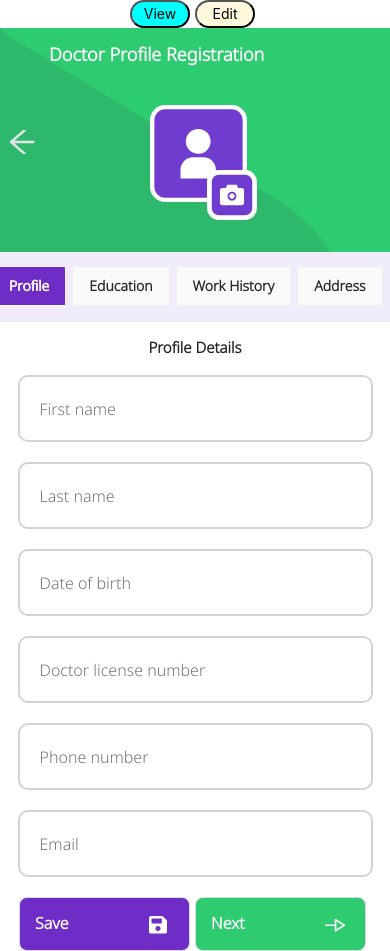
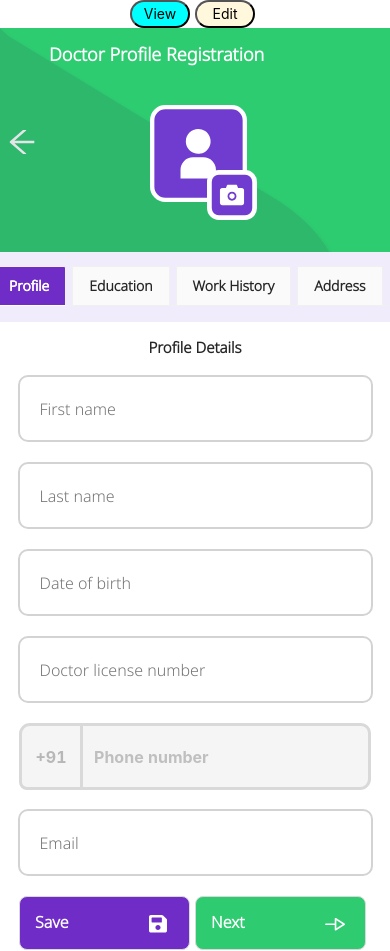
Before and after one commit to arockiyastephenl/doctor_app, a React (Create React App) app: page /tabForm in a window 390 px wide. Built offline with nearby package versions, Linux system fonts and the light colour scheme.

Commit message:
doc-mobile-edit

```diff
--- a/src/App.css
+++ b/src/App.css
@@ -101,6 +101,34 @@ button:focus{
     border-color: lightgray;
     border-style: solid;
     background-color: white;
+}
+.phone-number-text-input-field {
+    width: 4rem;
+    font-size: 16px;
+    height: 4rem;
+    border-color: lightgray;
+    font-weight: bold;
+    color: grey;
+    border-style: solid;
+    border-width: 3px;
+    height: 67px;
+}
+.ant-input-group .ant-input {
+  float: left;
+  width: 16%;
+  margin-bottom: 0;
+  text-align: inherit;
+}
+.ant-input-group.ant-input-group-compact > *:first-child, .ant-input-group.ant-input-group-compact > .ant-select:first-child > .ant-select-selector, .ant-input-group.ant-input-group-compact > .ant-select-auto-complete:first-child .ant-input, .ant-input-group.ant-input-group-compact > .ant-cascader-picker:first-child .ant-input {
+  border-top-left-radius: 11px;
+  border-bottom-left-radius: 8px;
+}
+.ant-input-group.ant-input-group-compact > *:last-child, .ant-input-group.ant-input-group-compact > .ant-select:last-child > .ant-select-selector, .ant-input-group.ant-input-group-compact > .ant-cascader-picker:last-child .ant-input, .ant-input-group.ant-input-group-compact > .ant-cascader-picker-focused:last-child .ant-input {
+  border-right-width: 3px;
+  border-top-right-radius: 10px;
+  border-bottom-right-radius: 11px;
+  margin-bottom: 19px;
+  text-align: left;
 }
 .btn {
 
@@ -278,7 +306,38 @@ ant-tabs-tab {
   padding-top: 12px;
 
 }
-
+.ant-select-single:not(.ant-select-customize-input) .ant-select-selector {
+  width: 100%;
+  height: 38px;
+  padding: 0 11px;
+  margin-bottom: 46px;
+}
+.ant-select:not(.ant-select-customize-input) .ant-select-selector {
+  position: relative;
+  background-color: #fff;
+  border: 2px solid lightgray;
+  border-radius: 5px;
+  transition: all 0.3s cubic-bezier(0.645, 0.045, 0.355, 1);
+}
+.location-card {
+  width: 6rem;
+    height: 6rem;
+    background-color: rgb(112, 44, 199);
+    border-radius: 10px;
+    display: flex;
+    flex-direction: column;
+    justify-content: center;
+    align-items: center;
+}
+.list-clinic-name {
+  margin: 0px;
+}
+.list-clinic-address {
+  margin: 0px;
+}
+.list-clinic-country {
+  margin: 0px;
+}
 
 @import url("https://fonts.googleapis.com/css2?family=Oxygen&display=swap");
 @import url("https://fonts.googleapis.com/css2?family=Noto+Sans:ital,wght@0,700;1,700&family=Oxygen:wght@300;400&display=swap");
--- a/src/components/ListOfClinics.jsx
+++ b/src/components/ListOfClinics.jsx
@@ -6,6 +6,7 @@ import Backdrop from "../assets/icon/Backdrop.svg";
 
 import IconAddRound from "../assets/logo/IconAddRound.png";
 import { useNavigate } from "react-router-dom";
+import LocationIcon from "../assets/icon/LocationIcon.svg";
 
 function ListOfClinics() {
     const history = useNavigate();
@@ -24,6 +25,17 @@ function ListOfClinics() {
            <div style={{width:"392px",height:"42px",backgroundColor:"white",padding:"9px",boxShadow:"0px 5px white"}}>
             <p style={{color:"#702cc7",fontSize:'21px',marginTop:"-4px",fontWeight:"bold"}}>Add new clinic  <img alt="" src={ IconAddRound} onClick={() => history("/addClinic")} style={{marginLeft:"196px"}}/> </p>
             </div>
+           <div style={{display:"flex",marginTop:'22px'}}>
+            <div className='location-card'>
+               <img alt='' src={LocationIcon}/>
+            </div>
+            <div style={{display:"flex",flexDirection:"column",marginLeft:"25px"}}>
+            <h1 className='list-clinic-name'>XYZ Hospital</h1>
+            <p  className='list-clinic-address'>HSR layout, hyderabad</p>
+            <p  className='list-clinic-country'>India</p>
+
+            </div>
+            </div>
            </div>
              </div>
 
--- a/src/components/TabForm.jsx
+++ b/src/components/TabForm.jsx
@@ -10,7 +10,7 @@ import React, {useState} from 'react';
 // import AddressTab from './AddressTab';
 import Header from './Header';
 
-import {Button,  Tabs, Divider,Row } from 'antd';
+import {Button,  Tabs, Divider,Row,Input } from 'antd';
 import IconSave from "../assets/icon/IconSave.svg";
 import IconNextArrow from "../assets/icon/IconNextArrow.svg";
 import IconAddRound from "../assets/logo/IconAddRound.png";
@@ -28,7 +28,7 @@ function TabForm() {
 
  const [type, setType] = useState('text');
 
- const [code, setCode] = useState("text");
+
 
   const [currentTab, setCurrentTab] = useState("Profile");
   function callback(key) {
@@ -127,12 +127,27 @@ function TabForm() {
             <input disabled={isView}  className='form-input-field' placeholder='Last name' type="text" />
             <input disabled={isView}  className='form-input-field' type={type} placeholder='Date of birth'
             onFocus={() => setType('date')}
-            onBlur={() => setType('text')}   />
+             onBlur={() => setType('text')}   />
             <input disabled={isView}  className='form-input-field' placeholder='Doctor license number' type="number"  />
-            <input disabled={isView}  className='form-input-field' placeholder='Phone number'
-            type={code}
-            onFocus={() => setCode("number")}
-            onBlur={() => setCode('text')}    />
+            {/* <input disabled={isView}  className='form-input-field' placeholder='Phone number' type="number" /> */}
+            <Input.Group compact >
+              <Input disabled = "disabled"
+                 className='phone-number-text-input-field'
+                  // style={{
+                  //   width: '50px',
+                  //   fontSize:"12px"
+                  // }}
+                  defaultValue="+91"
+                />
+                <Input disabled={isView} type="number" placeholder='Phone number'
+                  className='phone-number-text-input-field'
+                  style={{
+                    width: '75%',
+                    height:"67px"
+                  }}
+                  Value="2"
+                />
+             </Input.Group>
             <input disabled={isView}  className='form-input-field' placeholder='Email' type="email" />
          </form>
         <Button className='btn save-btn'>Save  <img src={ IconSave } alt="" style={{marginLeft:"80px"}} /></Button>
@@ -175,9 +190,27 @@ function TabForm() {
            <h1 className='profile-text'>Work History Details </h1>
             <form>
                 <p style={{color:"#702cc7" }}>Add work history details form  <img alt="" src={ IconAddRound} onClick={addProfessInput} style={{marginLeft:"146px"}}/> </p>
-                <input disabled={isView}  className='form-input-field' placeholder='Clinic Name'type="text" />
+                <input disabled={isView}  className='form-input-field' placeholder='Clinic name'type="text" />
                 <input disabled={isView}  className='form-input-field' placeholder='Clinic address' type="text" />
-                <input disabled={isView}  className='form-input-field' placeholder='Clinic phone number' type="number"  />
+
+                <Input.Group compact >
+              <Input disabled = "disabled"
+                 className='phone-number-text-input-field'
+                  // style={{
+                  //   width: '50px',
+                  //   fontSize:"12px"
+                  // }}
+                  defaultValue="+91"
+                />
+                <Input disabled={isView} type="number" placeholder='Clinic phone number'
+                  className='phone-number-text-input-field'
+                  style={{
+                    width: '75%',
+                    height:"67px"
+                  }}
+                  Value="2"
+                />
+             </Input.Group>
                 <input disabled={isView}  className='form-input-field' placeholder='Notes' type="text" />
                   {/* input fields */}
                   <div>
@@ -230,7 +263,24 @@ function TabForm() {
 
 
            <input disabled={isView}  className='form-input-field' placeholder='Country'type="text" />
-           <input disabled={isView} className='form-input-field' placeholder='Mobile number' type="number"  />
+           <Input.Group compact >
+              <Input disabled = "disabled"
+                 className='phone-number-text-input-field'
+                  // style={{
+                  //   width: '50px',
+                  //   fontSize:"12px"
+                  // }}
+                  defaultValue="+91"
+                />
+                <Input disabled={isView} type="number" placeholder='Mobile number'
+                  className='phone-number-text-input-field'
+                  style={{
+                    width: '75%',
+                    height:"67px"
+                  }}
+                  Value="2"
+                />
+             </Input.Group>
      </form>
      <Button className='btn save-btn'>Save  <img src={ IconSave } alt="" style={{marginLeft:"80px"}} /></Button>
      <Button className='btn next-btn' onClick={() => history("/userProfilestore")}>Next <img src={ IconNextArrow } alt=""  style={{marginLeft:"80px"}}/></Button>
@@ -263,7 +313,24 @@ function TabForm() {
 
            <input disabled={isView}  className='form-input-field' placeholder='Country'type="text" />
 
-           <input disabled={isView}  className='form-input-field' placeholder='Mobile number' type="number" />
+           <Input.Group compact >
+              <Input disabled = "disabled"
+                 className='phone-number-text-input-field'
+                  // style={{
+                  //   width: '50px',
+                  //   fontSize:"12px"
+                  // }}
+                  defaultValue="+91"
+                />
+                <Input disabled={isView} type="number" placeholder='Mobile number'
+                  className='phone-number-text-input-field'
+                  style={{
+                    width: '75%',
+                    height:"67px"
+                  }}
+                  Value="2"
+                />
+             </Input.Group>
      </form>
      <Button className='btn save-btn'>Save  <img src={ IconSave } alt="" style={{marginLeft:"80px"}} /></Button>
      <Button className='btn next-btn' onClick={() => history("/userProfilestore")}>Next <img src={ IconNextArrow } alt="" style={{marginLeft:"80px"}}/></Button>
```
Also changed, not shown: src/components/AddClinic.jsx (+91 -3 lines), src/assets/icon/EditIcon.svg (added).
